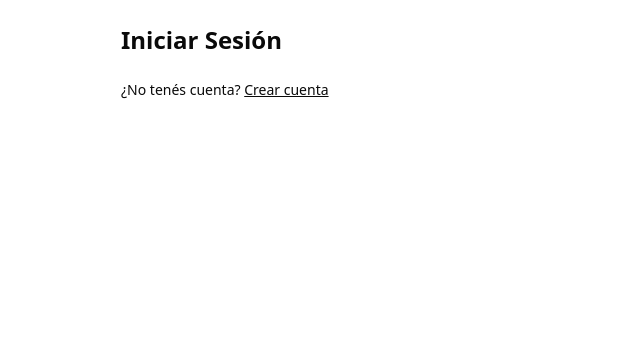
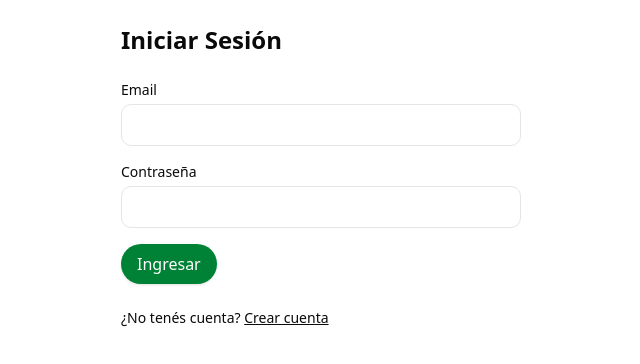
Before and after one commit to mamboespacio/tap-api, a Next.js app: page /login in a window 1280 px wide. Shown: the top 364 px of the page, without its empty margins (319-959 px from the left). Built offline with nearby package versions, Linux system fonts and the light colour scheme; no server answers.

Commit message:
add missing form input

```diff
--- a/app/(public)/login/page.tsx
+++ b/app/(public)/login/page.tsx
@@ -2,13 +2,15 @@
 "use client";
 
 import { Suspense } from 'react';
-import { useLoginForm } from "@/hooks/use-login-form"; // Importamos el nuevo hook
+import LoginFormContainer from '@/components/LoginForm';
 
 export default function LoginPage() {
   return (
     <div className="max-w-md mx-auto p-6 space-y-6">
       <h1 className="text-2xl font-semibold">Iniciar Sesión</h1>
-      <Suspense fallback={<div>Cargando formulario de login...</div>}></Suspense>
+      <Suspense fallback={<div>Cargando formulario de login...</div>}>
+       <LoginFormContainer/>
+      </Suspense>
       <p className="text-sm">
         ¿No tenés cuenta?{" "}
         <a className="underline" href="/register">
```
